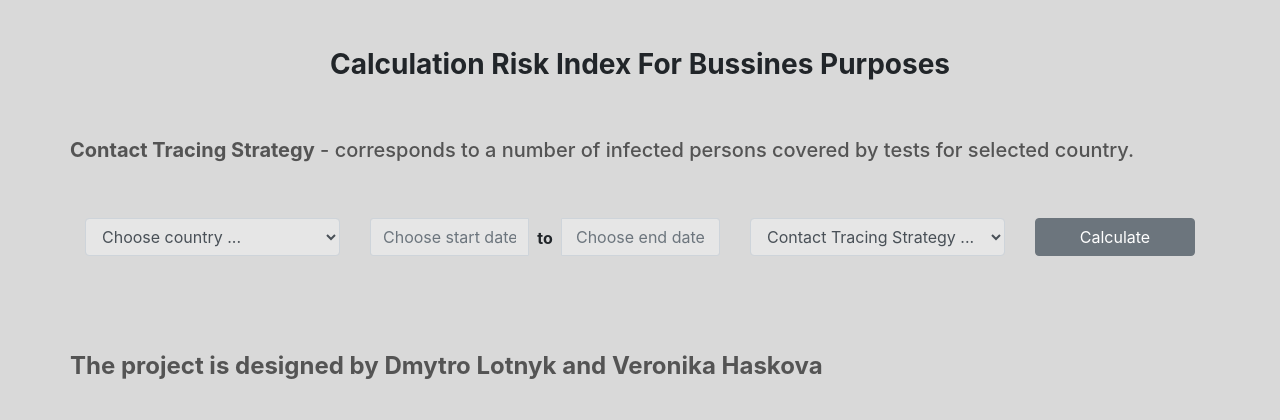
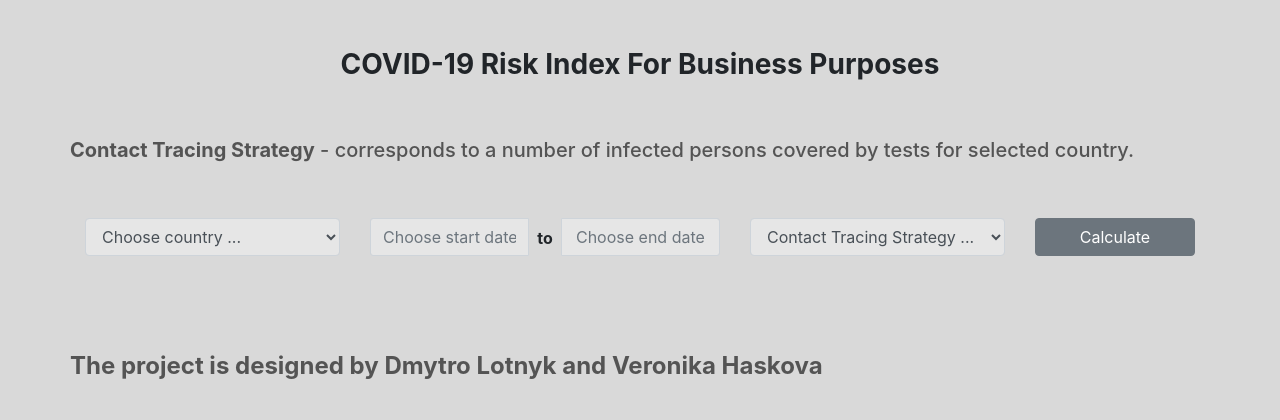
Before and after one commit to dlotnyk/risk_index_covid, a Flask app: page / in a window 1280 px wide. Shown: the top 420 px of the page. Run offline with Flask 2, Linux system fonts and the light colour scheme; some libraries are stand-ins or nearby versions.

Commit message:
Update mainPage.html

```diff
--- a/src/templates/mainPage.html
+++ b/src/templates/mainPage.html
@@ -21,7 +21,7 @@
 <body style="background-color: #d9d9d9;">
     <div class="container">
         <div class="row-1">
-            <h3 class="text-center" style="padding-top: 3rem"><b>Calculation Risk Index For Bussines Purposes</b></h3>
+            <h3 class="text-center" style="padding-top: 3rem"><b>COVID-19 Risk Index For Business Purposes</b></h3>
         </div>
 
         <div class="row">
@@ -60,12 +60,14 @@
                     <option value="HUN">HUN - Hungary</option>
                     <option value="IND">IND - India</option>
                     <option value="ITA">ITA - Italy</option>
+                    <option value="KOR">KOR - South Korea</option>
                     <option value="LKA">LKA - Sri Lanka</option>
                     <option value="LTU">LTU - Lithuania</option>
                     <option value="LUX">LUX - Luxembourg</option>
                     <option value="LVA">LVA - Latvia</option>
                     <option value="NLD">NLD - Netherlands</option>
                     <option value="NOR">NOR - Norway</option>
+                    <option value="NZL">NZL - New Zealand</option>
                     <option value="PER">PER - Peru</option>
                     <option value="PHL">PHL - Philippines</option>
                     <option value="POL">POL - Poland</option>
@@ -77,7 +79,6 @@
                     <option value="SWE">SWE - Sweden</option>
                     <option value="UKR">UKR - Ukraine</option>
                     <option value="USA">USA - United States of America</option>
-
                 </select>
             </div>
             <div class="input-daterange input-group col-4" id="datepicker">
```
